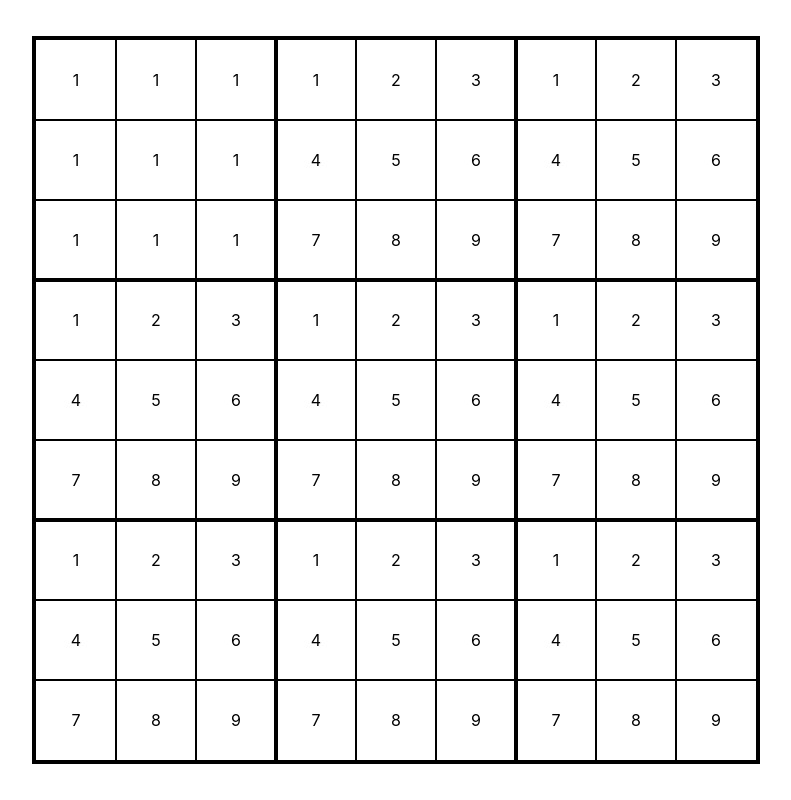
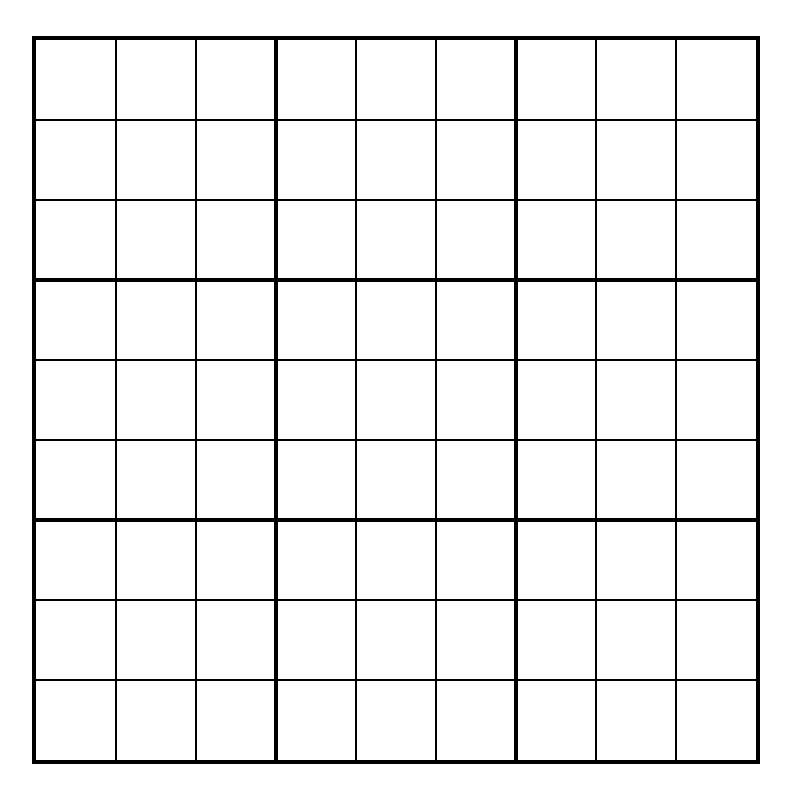
Before and after one commit to MgShepherd/PuzzleEmpire, a React (Create React App) app: page / in a window 1280 px wide. Shown: the whole page, without its empty margins (244-1035 px from the left). Built offline with nearby package versions, Linux system fonts and the light colour scheme.

Commit message:
Setup redux and moved element data to redux store

```diff
--- a/package.json
+++ b/package.json
@@ -3,11 +3,13 @@
   "version": "0.1.0",
   "private": true,
   "dependencies": {
+    "@reduxjs/toolkit": "^1.9.7",
     "@types/node": "^16.18.55",
     "@types/react": "^18.2.23",
     "@types/react-dom": "^18.2.8",
     "react": "^18.2.0",
     "react-dom": "^18.2.0",
+    "react-redux": "^8.1.3",
     "react-scripts": "5.0.1",
     "typescript": "^4.9.5",
     "web-vitals": "^2.1.4"
--- a/src/components/App/App.tsx
+++ b/src/components/App/App.tsx
@@ -1,12 +1,10 @@
 import SudokuGrid from '../SudokuGrid/SudokuGrid';
 
 const App = (): JSX.Element => {
-  const elementString =
-    '111111111,123456789,123456789,123456789,123456789,123456789,123456789,123456789,123456789';
   return (
     <div className="flex py-10 justify-center items-center h-screen w-screen">
       <div className="h-full aspect-square">
-        <SudokuGrid elementString={elementString} />
+        <SudokuGrid />
       </div>
     </div>
   );
--- a/src/components/SudokuGrid/SudokuGrid.tsx
+++ b/src/components/SudokuGrid/SudokuGrid.tsx
@@ -1,19 +1,9 @@
 import SudokuBlock from '../SudokuBlock/SudokuBlock';
-import { useEffect, useState } from 'react';
-import SudokuElement, {
-  convertStringToElements,
-} from '../../types/SudokuElement';
+import SudokuElement from '../../types/SudokuElement';
+import { useAppSelector } from '../../redux/reduxHooks';
 
-interface SudokuGridProps {
-  elementString: string;
-}
-
-const SudokuGrid = ({ elementString }: SudokuGridProps): JSX.Element => {
-  const [elements, setElements] = useState<SudokuElement[][]>([]);
-
-  useEffect(() => {
-    setElements(convertStringToElements(elementString));
-  }, [elementString]);
+const SudokuGrid = (): JSX.Element => {
+  const { elements } = useAppSelector((state) => state.sudoku);
 
   return (
     <div
--- a/src/index.tsx
+++ b/src/index.tsx
@@ -2,12 +2,16 @@ import React from 'react';
 import ReactDOM from 'react-dom/client';
 import './index.css';
 import App from './components/App/App';
+import { Provider } from 'react-redux';
+import { store } from './redux/store';
 
 const root = ReactDOM.createRoot(
   document.getElementById('root') as HTMLElement
 );
 root.render(
   <React.StrictMode>
-    <App />
+    <Provider store={store}>
+      <App />
+    </Provider>
   </React.StrictMode>
 );
--- /dev/null
+++ b/src/redux/reduxHooks.ts
@@ -0,0 +1,5 @@
+import { TypedUseSelectorHook, useDispatch, useSelector } from 'react-redux';
+import type { RootState, AppDispatch } from './store';
+
+export const useAppDispatch: () => AppDispatch = useDispatch;
+export const useAppSelector: TypedUseSelectorHook<RootState> = useSelector;
--- /dev/null
+++ b/src/redux/store.ts
@@ -0,0 +1,10 @@
+import { configureStore } from '@reduxjs/toolkit';
+import sudokuReducer from './sudokuSlice';
+
+export const store = configureStore({
+  reducer: { sudoku: sudokuReducer },
+});
+
+// Types required for typescript
+export type RootState = ReturnType<typeof store.getState>;
+export type AppDispatch = typeof store.dispatch;
--- /dev/null
+++ b/src/redux/sudokuSlice.ts
@@ -0,0 +1,18 @@
+import { createSlice } from '@reduxjs/toolkit';
+import SudokuElement, { createEmptyGrid } from '../types/SudokuElement';
+
+export interface SudokuState {
+  elements: SudokuElement[][];
+}
+
+const initialState: SudokuState = {
+  elements: createEmptyGrid(),
+};
+
+export const sudokuSlice = createSlice({
+  name: 'Sudoku',
+  initialState,
+  reducers: {},
+});
+
+export default sudokuSlice.reducer;
--- a/src/types/SudokuElement.ts
+++ b/src/types/SudokuElement.ts
@@ -19,3 +19,9 @@ export const convertStringToElements = (
   }
   return elements;
 };
+
+export const createEmptyGrid = (): SudokuElement[][] => {
+  return convertStringToElements(
+    '000000000,000000000,000000000,000000000,000000000,000000000,000000000,000000000,000000000'
+  );
+};
```
Also changed, not shown: 2 other files (tests, documents, lock files or other folders).
